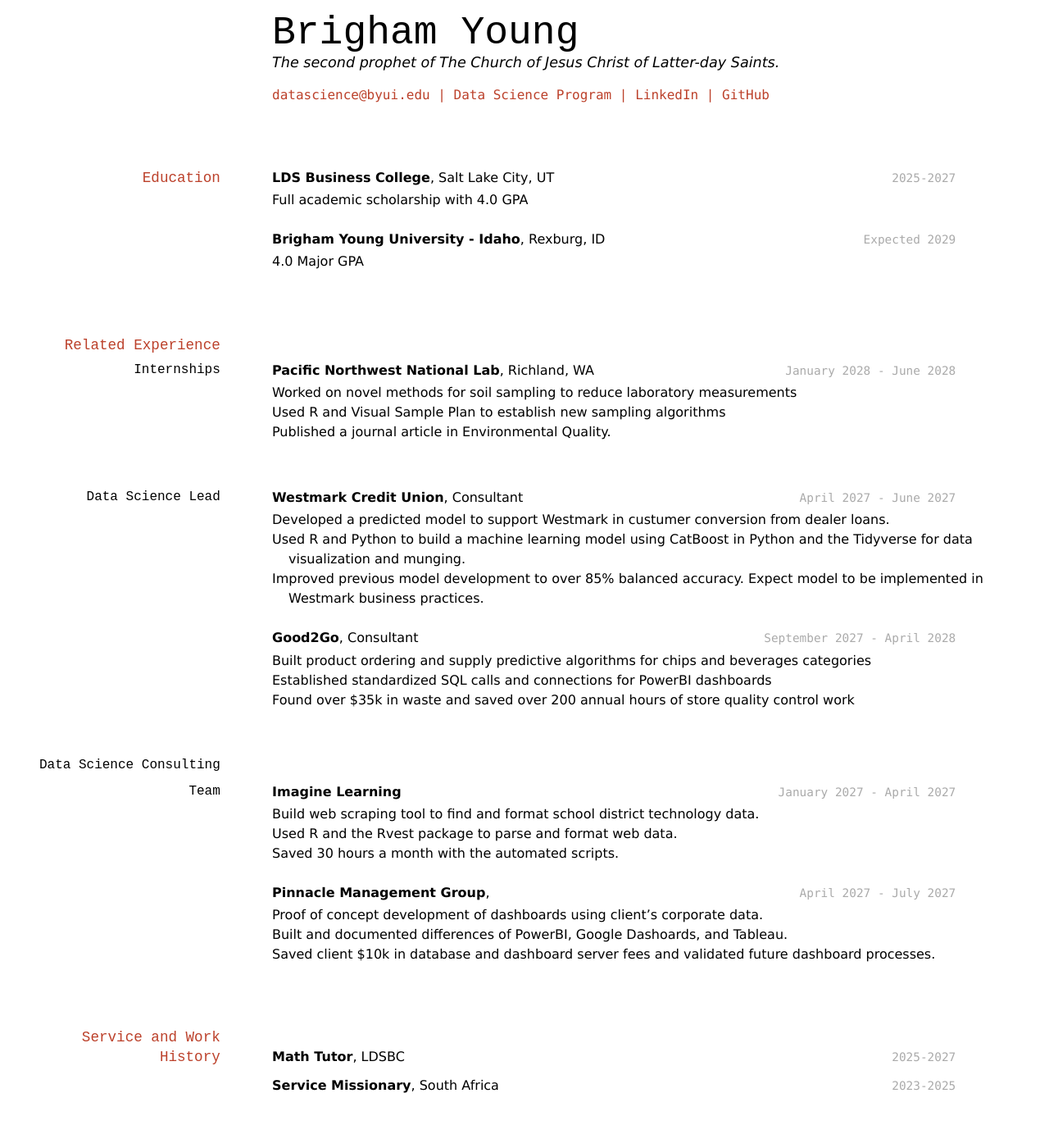
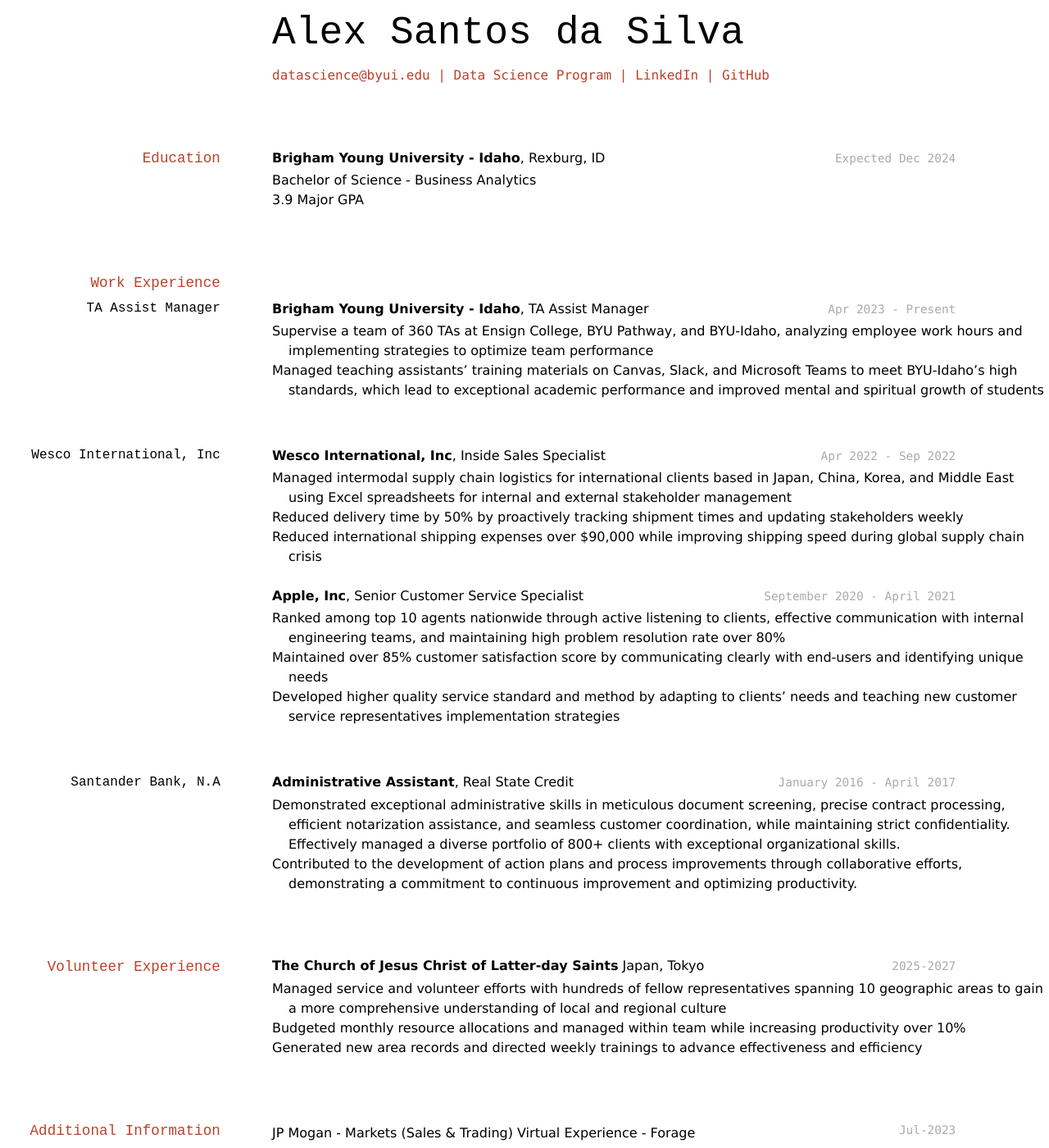
Before and after one commit to alexsanttsjp/Santos-Resume, a Jekyll site: the page built from docs/index.md, in a window 1280 px wide and 1400 px high. Shown: the whole window at 82% size. Built offline with Jekyll 4.4.1, drawn with Linux system fonts in a browser that asks for light colours; some of the changed text lies outside the part shown.

Commit message:
Update index.md

```diff
--- a/docs/index.md
+++ b/docs/index.md
@@ -1,12 +1,11 @@
 ---
 layout: cv
-title: Brigham Young's Resume
+title: Resume
 ---
-# Brigham Young
-The second prophet of The Church of Jesus Christ of Latter-day Saints.
+# Alex Santos da Silva
 
 <div id="webaddress">
-<a href="datascience@byui.edu">datascience@byui.edu</a>
+<a href="san21067@byui.edu">datascience@byui.edu</a>
 | <a href="https://byuidatascience.github.io/development.html">Data Science Program</a>
 | <a href="https://www.linkedin.com/groups/13537407/">LinkedIn</a>
 | <a href="https://github.com/byuids-resumes">GitHub</a>
@@ -16,69 +15,73 @@ The second prophet of The Church of Jesus Christ of Latter-day Saints.
 
 ## Education
 
-`2025-2027`
-__LDS Business College__, Salt Lake City, UT
-
-- Full academic scholarship with 4.0 GPA
-
-`Expected 2029`
+`Expected Dec 2024`
 __Brigham Young University - Idaho__, Rexburg, ID
-
-- 4.0 Major GPA
+- Bachelor of Science - Business Analytics
+- 3.9 Major GPA
 
 
-## Related Experience
+## Work Experience
 
-### Internships
+### TA Assist Manager
 
-`January 2028 - June 2028`
-__Pacific Northwest National Lab__, Richland, WA
+`Apr 2023 - Present`
+__Brigham Young University - Idaho__, TA Assist Manager
 
-- Worked on novel methods for soil sampling to reduce laboratory measurements
-- Used R and Visual Sample Plan to establish new sampling algorithms
-- Published a journal article in Environmental Quality.
-
-### Data Science Lead
-
-`April 2027 - June 2027`
-__Westmark Credit Union__, Consultant
-
-- Developed a predicted model to support Westmark in custumer conversion from dealer loans.
-- Used R and Python to build a machine learning model using CatBoost in Python and the Tidyverse for data visualization and munging.
-- Improved previous model development to over 85% balanced accuracy. Expect model to be implemented in Westmark business practices.
-
-`September 2027 - April 2028`
-__Good2Go__, Consultant
-
-- Built product ordering and supply predictive algorithms for chips and beverages categories
-- Established standardized SQL calls and connections for PowerBI dashboards
-- Found over $35k in waste and saved over 200 annual hours of store quality control work
-
-### Data Science Consulting Team
-
-`January 2027 - April 2027`
-__Imagine Learning__
-
-- Build web scraping tool to find and format school district technology data.
-- Used R and the Rvest package to parse and format web data.
-- Saved 30 hours a month with the automated scripts.
-
-`April 2027 - July 2027`
-__Pinnacle Management Group__,
-
-- Proof of concept development of dashboards using client's corporate data.
-- Built and documented differences of PowerBI, Google Dashoards, and Tableau.
-- Saved client $10k in database and dashboard server fees and validated future dashboard processes.
+- Supervise a team of 360 TAs at Ensign College, BYU Pathway, and BYU-Idaho, analyzing employee work hours and implementing strategies to optimize team performance
+- Managed teaching assistants' training materials on Canvas, Slack, and Microsoft Teams to meet BYU-Idaho's high standards, which lead to exceptional academic performance and improved mental and spiritual growth of students
 
 
-## Service and Work History
+### Wesco International, Inc
+
+`Apr 2022 - Sep 2022`
+__Wesco International, Inc__, Inside Sales Specialist
+
+- Managed intermodal supply chain logistics for international clients based in Japan, China, Korea, and Middle East using Excel spreadsheets for internal and external stakeholder management
+- Reduced delivery time by 50% by proactively tracking shipment times and updating stakeholders weekly
+- Reduced international shipping expenses over $90,000 while improving shipping speed during global supply chain crisis
+
+`September 2020 - April 2021`
+__Apple, Inc__, Senior Customer Service Specialist
+
+- Ranked among top 10 agents nationwide through active listening to clients, effective communication with internal engineering teams, and maintaining high problem resolution rate over 80%
+- Maintained over 85% customer satisfaction score by communicating clearly with end-users and identifying unique needs
+- Developed higher quality service standard and method by adapting to clients' needs and teaching new customer service representatives implementation strategies
+
+### Santander Bank, N.A
+
+`January 2016 - April 2017`
+__Administrative Assistant__, Real State Credit
+
+- Demonstrated exceptional administrative skills in meticulous document screening, precise contract processing, efficient notarization assistance, and seamless customer coordination, while maintaining strict confidentiality. Effectively managed a diverse portfolio of 800+ clients with exceptional organizational skills.
+- Contributed to the development of action plans and process improvements through collaborative efforts, demonstrating a commitment to continuous improvement and optimizing productivity.
+
+
+## Volunteer Experience
 
 `2025-2027`
-__Math Tutor__, LDSBC
+__The Church of Jesus Christ of Latter-day Saints__  Japan, Tokyo
+
+- Managed service and volunteer efforts with hundreds of fellow representatives spanning 10 geographic areas to gain a more
+comprehensive understanding of local and regional culture
+- Budgeted monthly resource allocations and managed within team while increasing productivity over 10%
+- Generated new area records and directed weekly trainings to advance effectiveness and efficiency
 
 
-`2023-2025`
-__Service Missionary__, South Africa
+## Additional Information
+
+`Jul-2023`
+- JP Mogan - Markets (Sales & Trading) Virtual Experience - Forage
+
+`Apr 2023 Jul-2023`
+- JP Mogan - Asset Management Virtual Experience Program - Forage
+
+`May-2020`
+- Six Sigma Yellow Belt Certification Professional - 6SIGMAstudy
+
+`May 2020`
+- Scrum Fundamentals Certified (SFC) - SCRUMstudy
+
 
 
 
```
